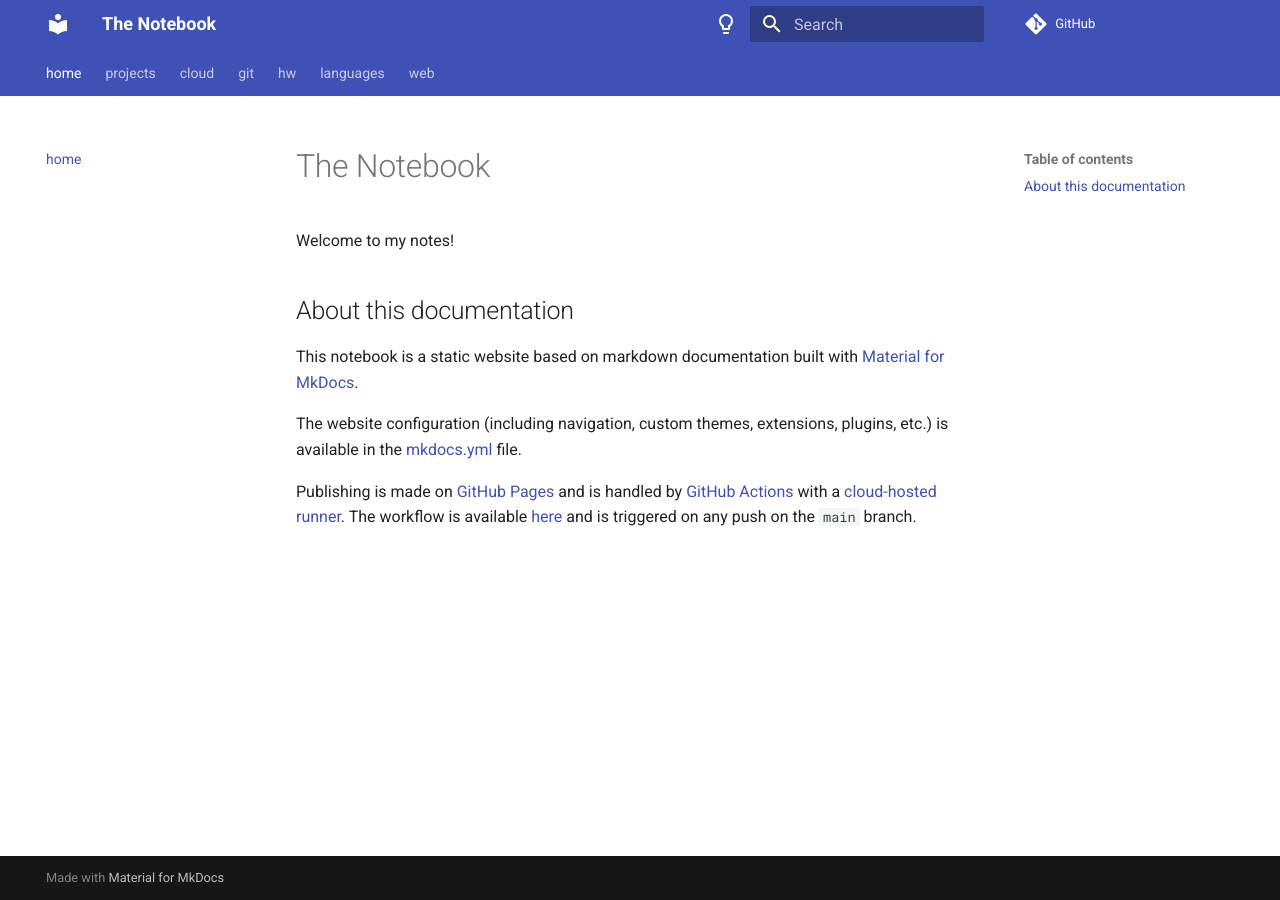
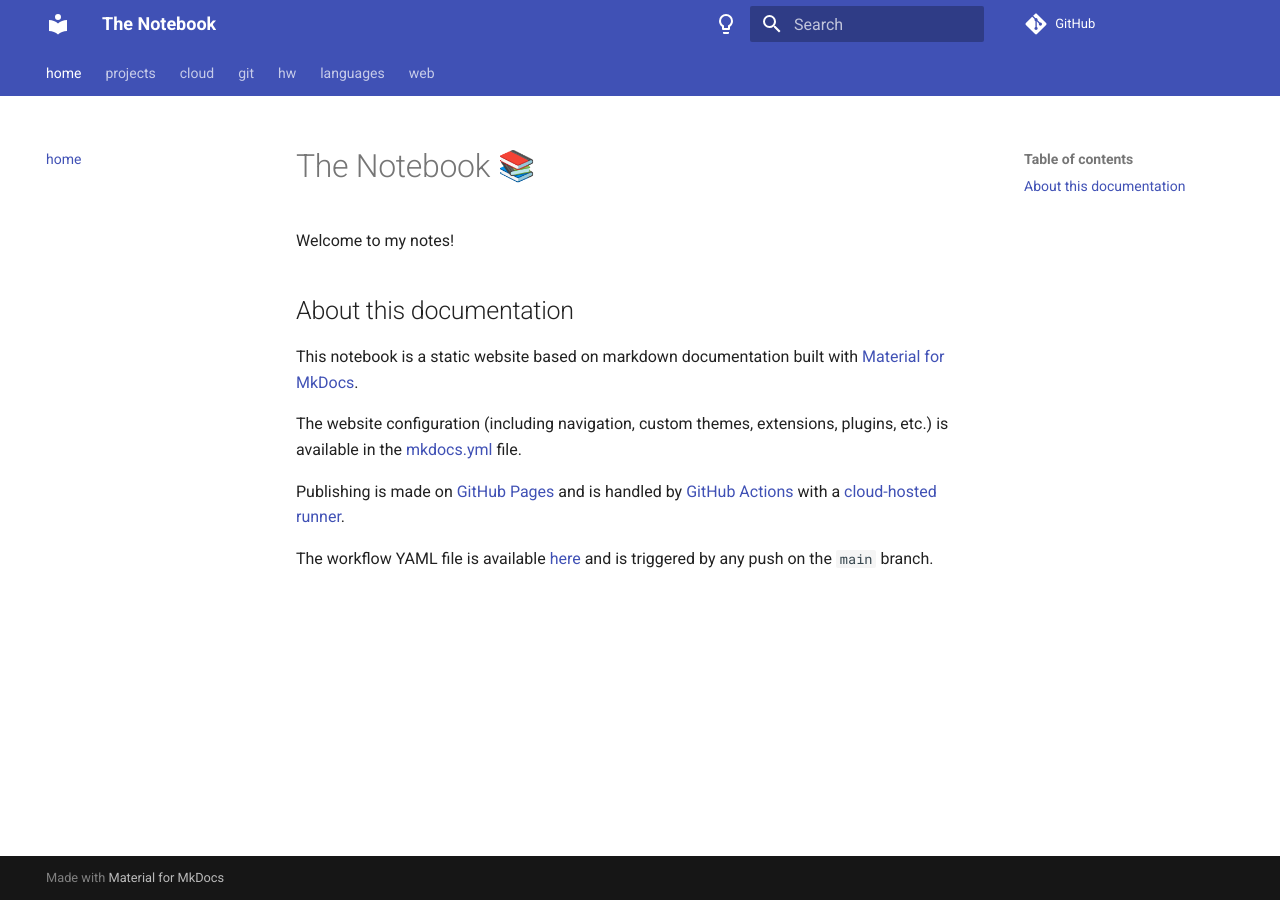
Before and after one commit to sannae/the-notebook, an MkDocs documentation site: the page built from docs/index.md, in a window 1280 px wide. Built offline with MkDocs 1.6.1 and Material for MkDocs 9.7.7, drawn with Linux system fonts in a browser that asks for light colours; emoji names are drawn with the system emoji font; comment, search, counter and statistics services are not loaded.

Commit message:
Fixed a typo on index

```diff
--- a/docs/index.md
+++ b/docs/index.md
@@ -1,4 +1,4 @@
-# The Notebook
+# The Notebook :books:
 
 Welcome to my notes!
 
@@ -8,4 +8,6 @@
 
 The website configuration (including navigation, custom themes, extensions, plugins, etc.) is available in the [mkdocs.yml](https://github.com/sannae/the-notebook/blob/main/mkdocs.yml) file.
 
-Publishing is made on [GitHub Pages](https://pages.github.com/) and is handled by [GitHub Actions](https://github.com/features/actions) with a [cloud-hosted runner](https://docs.github.com/en/actions/using-github-hosted-runners/about-github-hosted-runners). The workflow is available [here](https://github.com/sannae/the-notebook/blob/main/.github/workflows/ci.yaml) and is triggered on any push on the `main` branch.
+Publishing is made on [GitHub Pages](https://pages.github.com/) and is handled by [GitHub Actions](https://github.com/features/actions) with a [cloud-hosted runner](https://docs.github.com/en/actions/using-github-hosted-runners/about-github-hosted-runners).
+
+The workflow YAML file is available [here](https://github.com/sannae/the-notebook/blob/main/.github/workflows/ci.yaml) and is triggered by any push on the `main` branch.
```
